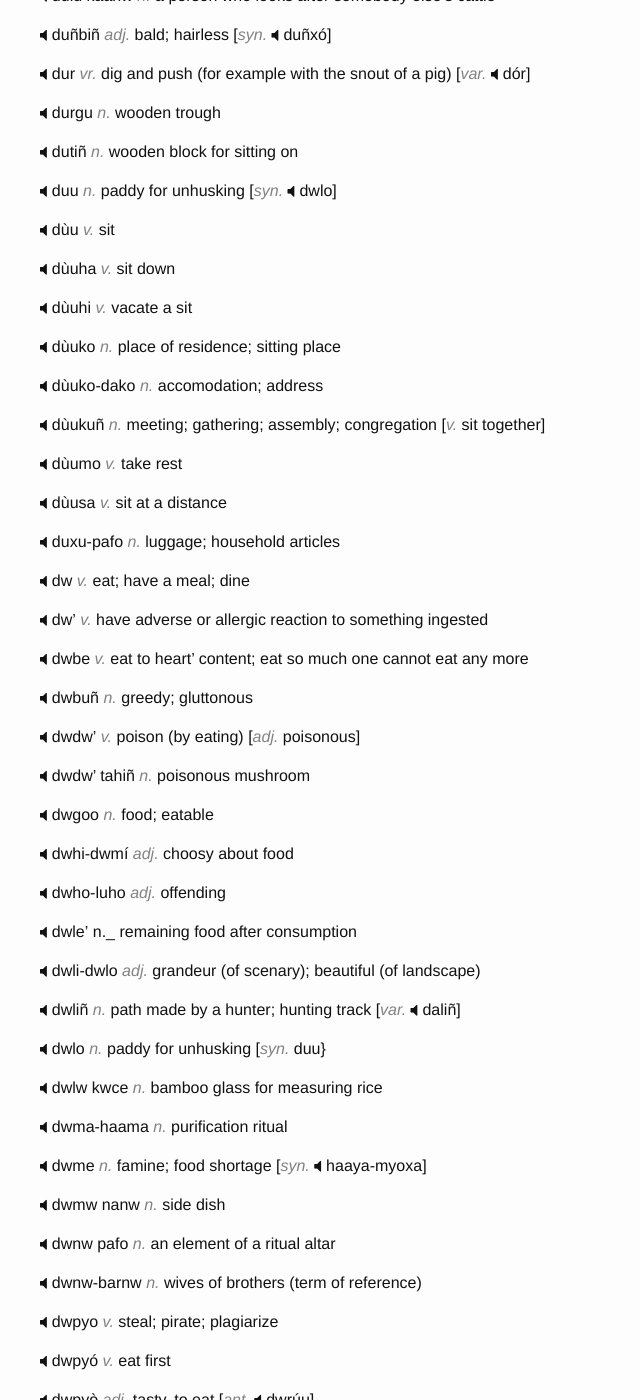
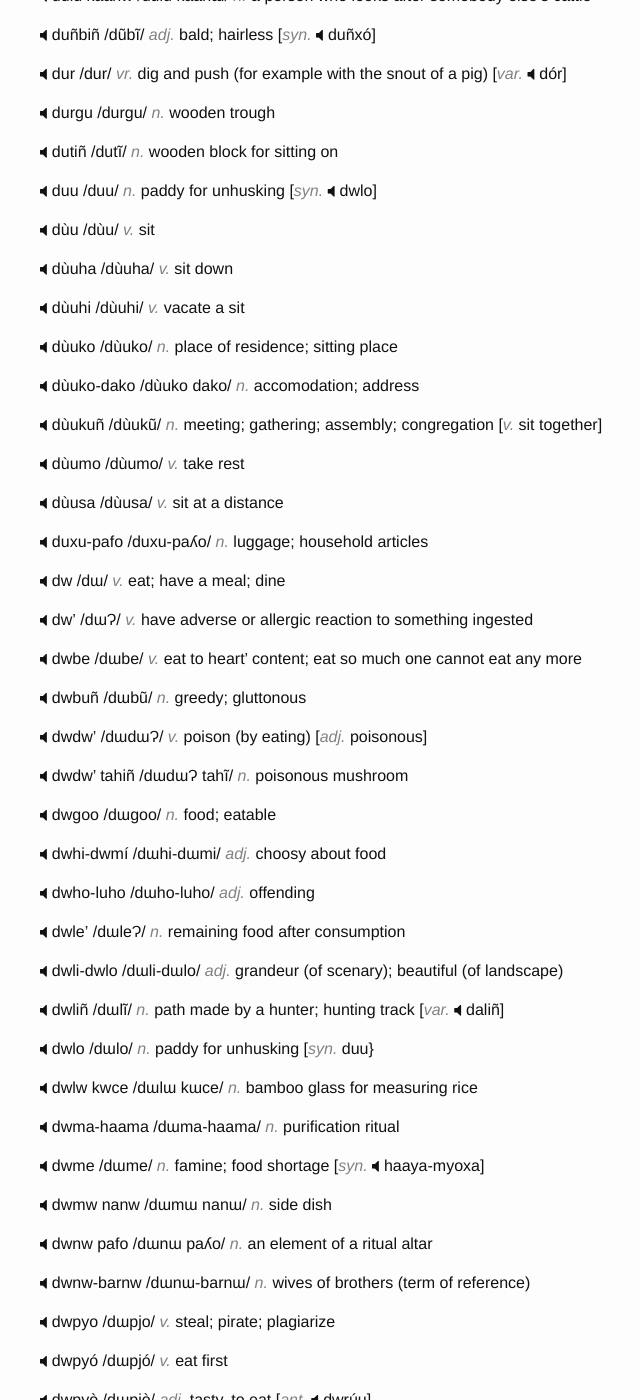
Before and after one commit to hacksparrow/language.apatani.org, a Jekyll site: the page built from dictionary/d.md, in a window 1280 px wide and 1400 px high, scrolled down 5782 px. Shown: the whole window, without its empty margins (230-870 px from the left). Built offline with Jekyll 4.4.1, drawn with Linux system fonts in a browser that asks for light colours; nearby versions of some CDN libraries; comment, search, counter and statistics services are not loaded; some of the changed text lies outside the part shown.

Commit message:
Update d.md

```diff
--- a/dictionary/d.md
+++ b/dictionary/d.md
@@ -293,284 +293,284 @@ __ditvr__	/ditǝr/ _n._	lumps of soil (esp. in paddy fields)
 __diyu'__	/diɁju/ _n._	marsh; swamp
 
 
-__do__  _v._  be; exist; lie  [_ant._  zima]
+__do__  /do/ _v._  be; exist; lie  [_ant._  zima]
 
 
-__dobw-takvr alo__  _n._  Thursday
+__dobw-takvr alo__  /dobɯ-takǝr alo/ _n._  Thursday
 
 
-__dodiñ-dolo__  _n._  world; realm  [_syn._  doha-dolo]
+__dodiñ-dolo__  /dodĩ-dolo/ _n._  world; realm  [_syn._  doha-dolo]
 
 
-__dogiñ__ _n._  genesis; origin; creation; migration
+__dogiñ__ /dogĩ/ _n._  genesis; origin; creation; migration
 
 
-__doha__  _n._  world; realm  [_syn._  doha-dolo]
+__doha__  /doha/ _n._  world; realm  [_syn._  doha-dolo]
 
 
-__doha-dolo__ _n._  world; realm  [_syn._  dodiñ-dolo]
+__doha-dolo__ /doha-dolo/ _n._  world; realm  [_syn._  dodiñ-dolo]
 
 
-__doji' ro'po__ _n._  Asian Fairy Bluebird (_Irena puella_)
+__doji' ro'po__ /doɟiɁ roɁpo/ _n._  Asian Fairy Bluebird (_Irena puella_)
 
 
-__domiñ__ _adj._  cloudy; rainy [_ant._  doqe']
+__domiñ__ /domĩ/ _adj._  cloudy; rainy [_ant._  doqe']
 
 
-__domiñ-doqe'__ _n._  fatique due to change in weather
+__domiñ-doqe'__ /domĩ-doŋeɁ/ _n._  fatique due to change in weather
 
 
-__dompo turla__ _n._  large bamboo glass
+__dompo turla__ /dompo turla/ _n._  large bamboo glass
 
 
-__doñ__ _vr._  stitch; seam
+__doñ__ /dõ/ _vr._  stitch; seam
 
 
-__doodu__ _n._  drop
+__doodu__ /doodu/ _n._  drop
 
 
-__doofa'__  _n._  lightening
+__doofa'__  /dooʎaɁ/ _n._  lightening
 
 
-__doolañ__  _adj._  brownish
+__doolañ__  /doolã/ _adj._  brownish
 
 
-__dooli__ _n._  sickness; fever
+__dooli__ /dooli/ _n._  sickness; fever
 
 
-__doomu__ _adj._  cloudy; overcast
+__doomu__ /doomu/ _adj._  cloudy; overcast
 
 
-__doopw'__  _v._  sleep together with head in same direction  [_ant._  doosi']
+__doopw'__ /doopɯɁ/  _v._  sleep together with head in same direction  [_ant._  doosi']
 
 
-__doorò__ _adj._  big (of an animal or vehicle) [_ant._  dorzó]
+__doorò__ /doorò/ _adj._  big (of an animal or vehicle) [_ant._  dorzó]
 
 
-__doosi'__  _v._  sleep together with head in opposite direction  [_ant._  doopw']
+__doosi'__  /doosiɁ/ _v._  sleep together with head in opposite direction  [_ant._  doopw']
 
 
-__dopaa__ _n._  a children's game played with pebbles
+__dopaa__ /dopaa/ _n._  a children's game played with pebbles
 
 
-__dopu mwdóo__  _n._  drizzle on a sunny day
+__dopu mwdóo__  /dopu mɯdóo/ _n._  drizzle on a sunny day
 
 
-__doqe'__ _adj._  sunny; cloudless  [_ant._  domiñ]
+__doqe'__ /doŋeɁ/ _adj._  sunny; cloudless  [_ant._  domiñ]
 
 
-__dor__ _vr._  become a captive or a prisoner
+__dor__ /dor/ _vr._  become a captive or a prisoner
 
 
-__dorgi__ _n._  earthworm
+__dorgi__ /dorgi/ _n._  earthworm
 
 
-__dormaa__  _n._  salary; wage
+__dormaa__  /dormaa/ _n._  salary; wage
 
 
-__dorw__  _n._  winter
+__dorw__  /dorɯ/ _n._  winter
 
 
-__dorzó__ _adj._  small (of an animal or a vehicle) [_ant._  doorò]
+__dorzó__ /dorɲó/ _adj._  small (of an animal or a vehicle) [_ant._  doorò]
 
 
-__dotw__  _n._  sky [_syn._  mwdóo; yapuñ]
+__dotw__  /dotɯ/ _n._  sky [_syn._  mwdóo; yapuñ]
 
 
-__doxo-acañ__ _n._  corner in the house reserved for ritual altars
+__doxo-acañ__ /doxo-acã/ _n._  corner in the house reserved for ritual altars
 
 
-__doza'__ _n._  sunny day; cloudless day
+__doza'__ /doɲaɁ/ _n._  sunny day; cloudless day
 
 
-__du__  _vr._  drip (of water)
+__du__  /du/ _vr._  drip (of water)
 
 
-__dù__  _vr._  dig; excavate
+__dù__  /dù/ _vr._  dig; excavate
 
 
-__du'__ _vr.  throb; beat (as of heart)
+__du'__ /duɁ/ _vr.  throb; beat (as of heart)
 
 
-__du'__ _vr._  offer something for sale; market
+__du'__ /duɁ/ _vr._  offer something for sale; market
 
-__du'ca__	_v._	get excited; be motivated; fired up	[_syn._	sa'ca]
+__du'ca__	/duɁca/ _v._	get excited; be motivated; fired up	[_syn._	sa'ca]
 
 
-__du'jo__ _n._  commission paid to a sale agent
+__du'jo__ /duɁɟo/ _n._  commission paid to a sale agent
 
-__dui__	_n._	tobacco	[_syn._	muku]
+__dui__	/dui/ _n._	tobacco	[_syn._	muku]
 
 
-__dukañ__ _n._  shop  [_or._ Assamese]
+__dukañ__ /dukã/ _n._  shop  [_or._ Assamese]
 
 
-__dula__  _n._  rope to tie dogs  [_syn._  akì dula]
+__dula__  /dula/ _n._  rope to tie dogs  [_syn._  akì dula]
 
 
-__dulu__  _n._  the system of giving another person the responsibility of looking after a cattle
+__dulu__  /dulu/ _n._  the system of giving another person the responsibility of looking after a cattle
 
 
-__dulu káanw__  _n._  a person who looks after somebody else's cattle
+__dulu káanw__  /dulu káanɯ/ _n._  a person who looks after somebody else's cattle
 
 
-__duñbiñ__  _adj._  bald; hairless  [_syn._  duñxó]
+__duñbiñ__  /dũbĩ/ _adj._  bald; hairless  [_syn._  duñxó]
 
 
-__dur__ _vr._  dig and push (for example with the snout of a pig)  [_var._  dór]
+__dur__ /dur/ _vr._  dig and push (for example with the snout of a pig)  [_var._  dór]
 
 
-__durgu__ _n._  wooden trough
+__durgu__ /durgu/ _n._  wooden trough
 
 
-__dutiñ__ _n._  wooden block for sitting on
+__dutiñ__ /dutĩ/ _n._  wooden block for sitting on
 
 
-__duu__ _n._  paddy for unhusking [_syn._  dwlo]
+__duu__ /duu/ _n._  paddy for unhusking [_syn._  dwlo]
 
 
-__dùu__ _v._  sit
+__dùu__ /dùu/ _v._  sit
 
 
-__dùuha__ _v._  sit down
+__dùuha__ /dùuha/ _v._  sit down
 
 
-__dùuhi__ _v._  vacate a sit
+__dùuhi__ /dùuhi/ _v._  vacate a sit
 
 
-__dùuko__ _n._  place of residence; sitting place
+__dùuko__ /dùuko/ _n._  place of residence; sitting place
 
 
-__dùuko-dako__  _n._  accomodation; address
+__dùuko-dako__  /dùuko dako/ _n._  accomodation; address
 
 
-__dùukuñ__  _n._  meeting; gathering; assembly; congregation  [_v._  sit together]
+__dùukuñ__  /dùukũ/ _n._  meeting; gathering; assembly; congregation  [_v._  sit together]
 
 
-__dùumo__ _v._  take rest
+__dùumo__ /dùumo/ _v._  take rest
 
 
-__dùusa__ _v._  sit at a distance
+__dùusa__ /dùusa/ _v._  sit at a distance
 
 
-__duxu-pafo__ _n._  luggage; household articles
+__duxu-pafo__ /duxu-paʎo/ _n._  luggage; household articles
 
 
-__dw__  _v._  eat; have a meal; dine
+__dw__  /dɯ/ _v._  eat; have a meal; dine
 
 
-__dw'__ _v._  have adverse or allergic reaction to something ingested
+__dw'__ /dɯɁ/ _v._  have adverse or allergic reaction to something ingested
 
 
-__dwbe__  _v._  eat to heart' content; eat so much one cannot eat any more
+__dwbe__  /dɯbe/ _v._  eat to heart' content; eat so much one cannot eat any more
 
 
-__dwbuñ__ _n._  greedy; gluttonous
+__dwbuñ__ /dɯbũ/ _n._  greedy; gluttonous
 
-__dwdw'__	_v._	poison (by eating)	[_adj._	poisonous]
+__dwdw'__	/dɯdɯɁ/ _v._	poison (by eating)	[_adj._	poisonous]
 
-__dwdw' tahiñ__	_n._	poisonous mushroom
+__dwdw' tahiñ__	/dɯdɯɁ tahĩ/ _n._	poisonous mushroom
 
 
-__dwgoo__ _n._  food; eatable
+__dwgoo__ /dɯgoo/ _n._  food; eatable
 
 
-__dwhi-dwmí__ _adj._  choosy about food
+__dwhi-dwmí__ /dɯhi-dɯmi/ _adj._  choosy about food
 
 
-__dwho-luho__ _adj._  offending
+__dwho-luho__ /dɯho-luho/ _adj._  offending
 
 
-__dwle'__ n._  remaining food after consumption
+__dwle'__ /dɯleɁ/ _n._  remaining food after consumption
 
 
-__dwli-dwlo__ _adj._  grandeur (of scenary); beautiful (of landscape)
+__dwli-dwlo__ /dɯli-dɯlo/ _adj._  grandeur (of scenary); beautiful (of landscape)
 
 
-__dwliñ__ _n._  path made by a hunter; hunting track  [_var._  daliñ]
+__dwliñ__ /dɯlĩ/ _n._  path made by a hunter; hunting track  [_var._  daliñ]
 
 
-__dwlo__  _n._  paddy for unhusking [_syn._  duu}
+__dwlo__  /dɯlo/ _n._  paddy for unhusking [_syn._  duu}
 
 
-__dwlw kwce__ _n._  bamboo glass for measuring rice
+__dwlw kwce__ /dɯlɯ kɯce/ _n._  bamboo glass for measuring rice
 
 
-__dwma-haama__  _n._  purification ritual
+__dwma-haama__  /dɯma-haama/ _n._  purification ritual
 
 
-__dwme__  _n._  famine; food shortage [_syn._  haaya-myoxa]
+__dwme__  /dɯme/ _n._  famine; food shortage [_syn._  haaya-myoxa]
 
-__dwmw nanw__	_n._	side dish
+__dwmw nanw__	/dɯmɯ nanɯ/ _n._	side dish
 
 
-__dwnw pafo__ _n._  an element of a ritual altar
+__dwnw pafo__ /dɯnɯ paʎo/ _n._  an element of a ritual altar
 
 
-__dwnw-barnw__  _n._  wives of brothers (term of reference)
+__dwnw-barnw__  /dɯnɯ-barnɯ/ _n._  wives of brothers (term of reference)
 
 
-__dwpyo__ _v._  steal; pirate; plagiarize
+__dwpyo__ /dɯpjo/ _v._  steal; pirate; plagiarize
 
 
-__dwpyó__ _v._  eat first
+__dwpyó__ /dɯpjó/ _v._  eat first
 
 
-__dwpyò__ _adj._  tasty, to eat [_ant._  dwrúu]
+__dwpyò__ /dɯpjò/ _adj._  tasty, to eat [_ant._  dwrúu]
 
 
-__dwpyo aíi__ _n._  canine tooth
+__dwpyo aíi__ /dɯpjo aíi/ _n._  canine tooth
 
 
-__dwpyo'__  _v._  eat something to add taste to a meal
+__dwpyo'__  /dɯpjoɁ/ _v._  eat something to add taste to a meal
 
 
-__dwpyo'-tañso'__ _v._  eat or drink something to break the monotony or to add taste to the food
+__dwpyo'-tañso'__ /dɯpjoɁ-tãsoɁ/ _v._  eat or drink something to break the monotony or to add taste to the food
 
 
-__dwpyonw__ _n._  thief; robber; bandit
+__dwpyonw__ /dɯpjonɯ/ _n._  thief; robber; bandit
 
 
-__dwqó__  _n._  left over food
+__dwqó__  /dɯŋó/ _n._  left over food
 
 
-__dwraa-lozañ__ _n._  in the coming years
+__dwraa-lozañ__ /dɯraa-loɲã/ _n._  in the coming years
 
 
-__dwraada__ _adv._  next year
+__dwraada__ /dɯraada/ _adv._  next year
 
 
-__dwrañ__ _n._  principal marriage gift to bride's parent; one who gets such marriage gift
+__dwrañ__ /dɯrã/ _n._  principal marriage gift to bride's parent; one who gets such marriage gift
 
 
-__dwrañ-sañxañ__  _n._  a variety of edible berries [_syn._  saanci]
+__dwrañ-sañxañ__  /dɯrã-sãxã/ _n._  a variety of edible berries [_syn._  saanci]
 
 
-__dwri__  _n._  purchase of food in times of scarcity or in anticipation of scarcity
+__dwri__  /dɯri/ _n._  purchase of food in times of scarcity or in anticipation of scarcity
 
 
-__dwri-hulo__ _n._  prosperity (in terms of number of children)
+__dwri-hulo__ /dɯri-hulo/ _n._  prosperity (in terms of number of children)
 
 
-__dwri'-paci'__ _n._  luggage; household articles
+__dwri'-paci'__ /dɯriɁ-paciɁ/ _n._  luggage; household articles
 
 
-__dwro'__ _n._  medicine; drug  [_or._ Assamese]
+__dwro'__ /dɯroɁ/ _n._  medicine; drug  [_or._ Assamese]
 
 
-__dwru__  _adj._  tasteless; unpleasant to eat  [_ant._  dwpyò]
+__dwru__  /dɯru/ _adj._  tasteless; unpleasant to eat  [_ant._  dwpyò]
 
 
-__dwrw__  _adj._  late; delayed
+__dwrw__  /dɯrɯ/ _adj._  late; delayed
 
 
-__dwsw__  _n._  edible; food
+__dwsw__  /dɯsɯ/ _n._  edible; food
 
 
-__dwxu'__ _n._  left over food
+__dwxu'__ /dɯxuɁ/ _n._  left over food
 
 
-__dwxu'-tañxu'__  _n._  left over eatables
+__dwxu'-tañxu'__  /dɯxuɁ-tãxuɁ/ _n._  left over eatables
 
 
-__dwzo-mwzo__ _v._  practice; rehearse  [_n._  rehearsal]
+__dwzo-mwzo__ /dɯɲo-mɯɲo/ _v._  practice; rehearse  [_n._  rehearsal]
```
